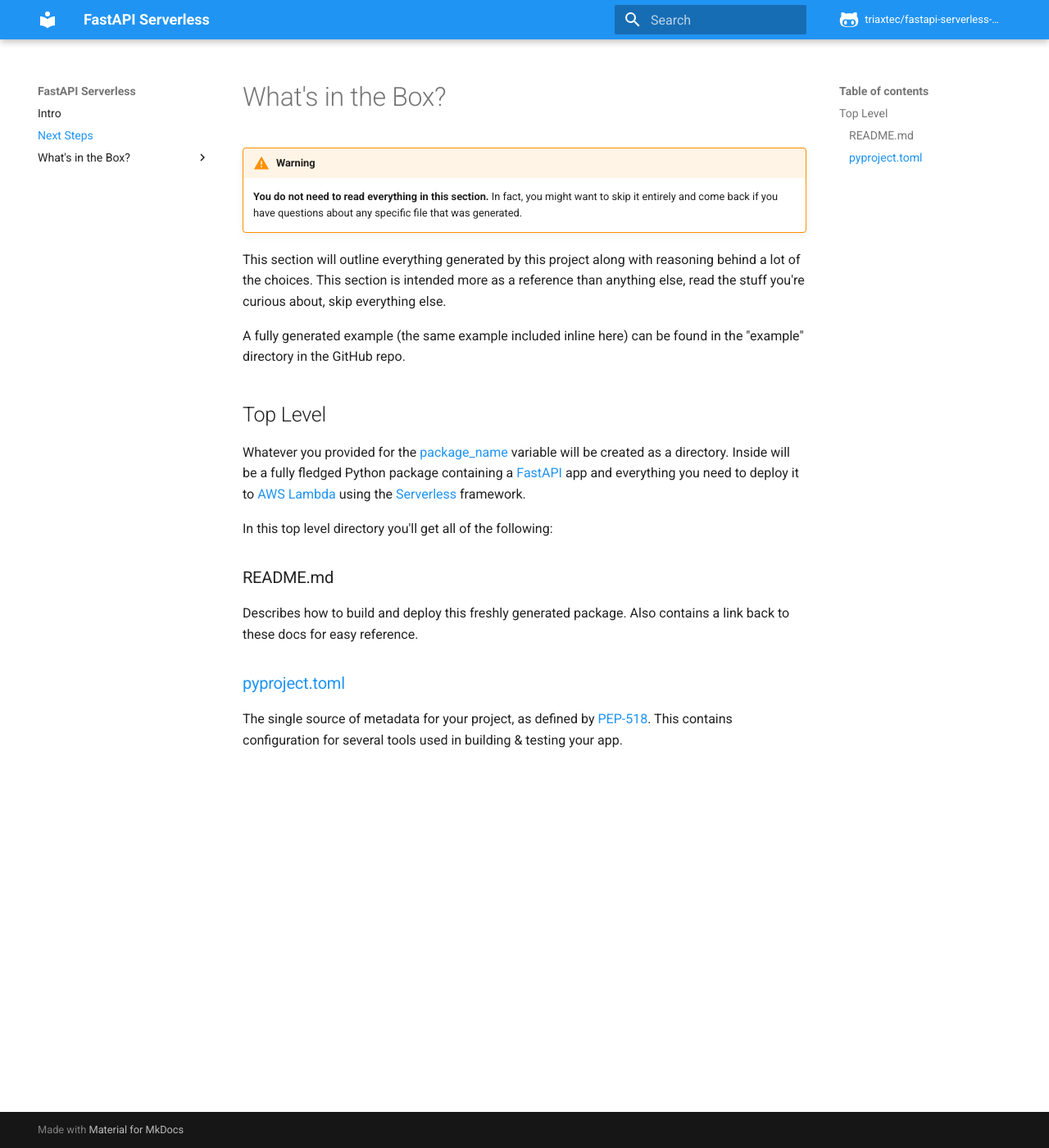
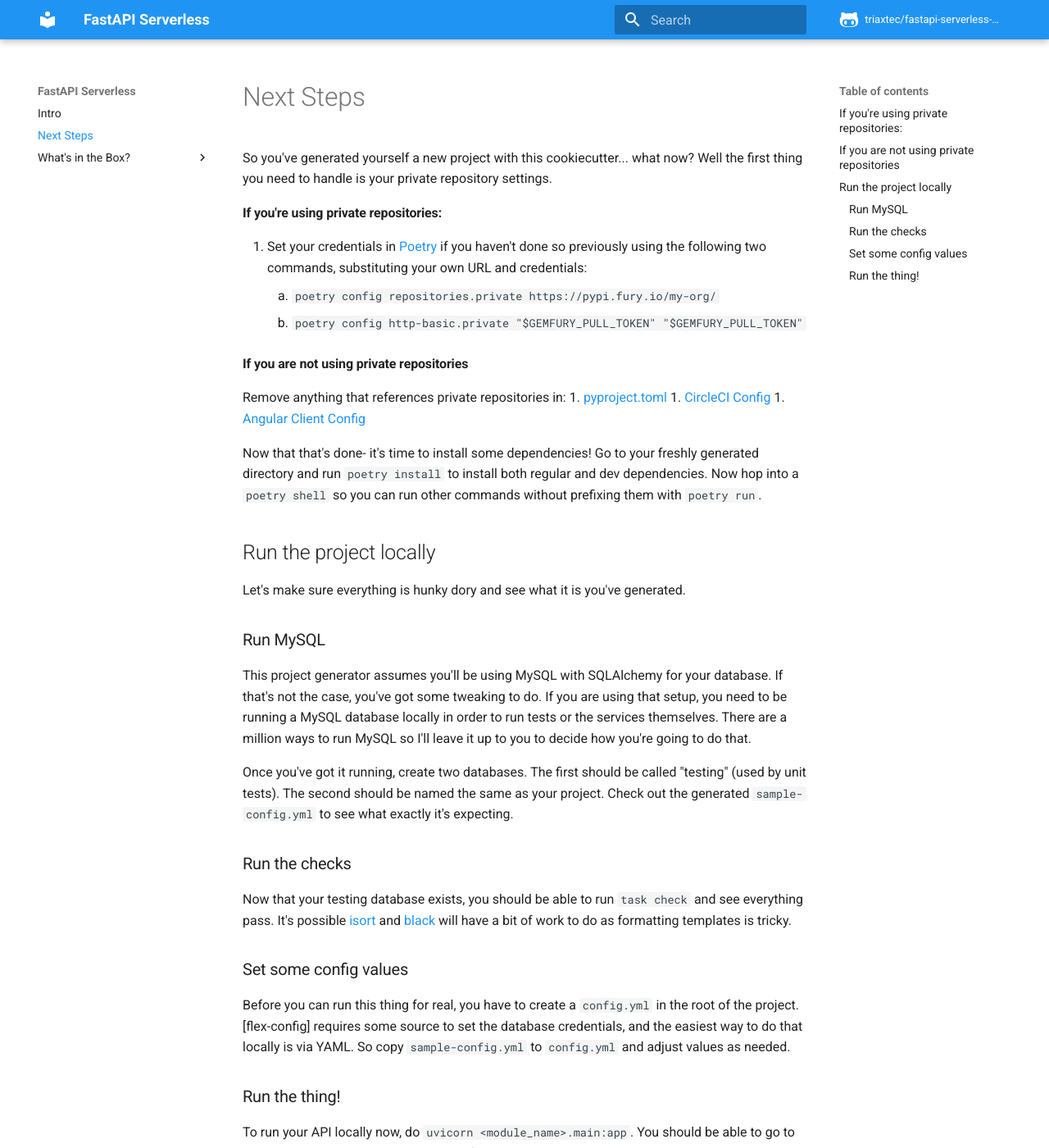
Before and after one commit to triaxtec/fastapi-serverless-cookiecutter, an MkDocs documentation site: the page built from docs/next_steps.md, in a window 1280 px wide and 1400 px high. Shown: the whole window at 82% size. Built offline with MkDocs 1.6.1 and Material for MkDocs 9.7.7, drawn with Linux system fonts in a browser that asks for light colours; comment, search, counter and statistics services are not loaded; some of the changed text lies outside the part shown.

Commit message:
Add some initial "Next Steps". Fix mypy in generated projects

```diff
--- a/docs/hyperlinks.md
+++ b/docs/hyperlinks.md
@@ -8,3 +8,4 @@
 [Serverless]: https://www.serverless.com/
 [isort]: https://pypi.org/project/isort/
 [Coverage]: https://coverage.readthedocs.io/en/coverage-5.1/
+[black]: https://black.readthedocs.io/en/stable/
--- a/docs/next_steps.md
+++ b/docs/next_steps.md
@@ -1,29 +1,48 @@
-# What's in the Box?
-!!!warning
-    **You do not need to read everything in this section.** In fact, you might want to skip it entirely and
-    come back if you have questions about any specific file that was generated.
+# Next Steps
+So you've generated yourself a new project with this cookiecutter... what now? Well the first thing you need to handle
+is your private repository settings.
 
-This section will outline everything generated by this project along with reasoning behind a lot of the choices. This
-section is intended more as a reference than anything else, read the stuff you're curious about, skip everything else.
+#### If you're using private repositories:
+1. Set your credentials in [Poetry] if you haven't done so previously using the following two commands, substituting
+ your own URL and credentials:
+    1. `poetry config repositories.private https://pypi.fury.io/my-org/`
+    1. `poetry config http-basic.private "$GEMFURY_PULL_TOKEN" "$GEMFURY_PULL_TOKEN"`
 
-A fully generated example (the same example included inline here) can be found in the "example" directory in the
-GitHub repo.
+#### If you are not using private repositories
+Remove anything that references private repositories in:
+1. [pyproject.toml](what_you_get/pyproject/private_pypi.md)
+1. [CircleCI Config](what_you_get/circleci.md)
+1. [Angular Client Config](what_you_get/generator_config.md)
 
-## Top Level
-Whatever you provided for the [package_name] variable will be created as a directory. Inside will be a fully fledged
-Python package containing a [FastAPI] app and everything you need to deploy it to [AWS Lambda] using the [Serverless] framework.
+Now that that's done- it's time to install some dependencies! Go to your freshly generated directory and run
+ `poetry install` to install both regular and dev dependencies. Now hop into a `poetry shell` so you can run other
+ commands without prefixing them with `poetry run`.
 
-In this top level directory you'll get all of the following:
+## Run the project locally
+Let's make sure everything is hunky dory and see what it is you've generated.
 
-### README.md
-Describes how to build and deploy this freshly generated package. Also contains a link back to these docs for easy reference.
+### Run MySQL
+This project generator assumes you'll be using MySQL with SQLAlchemy for your database. If that's not the case, you've got
+some tweaking to do. If you are using that setup, you need to be running a MySQL database locally in order to run tests
+or the services themselves. There are a million ways to run MySQL so I'll leave it up to you to decide how you're going
+to do that.
 
-### [pyproject.toml](pyproject.md)
-The single source of metadata for your project, as defined by [PEP-518]. This contains configuration for several tools
-used in building & testing your app.
+Once you've got it running, create two databases. The first should be called "testing" (used by unit tests). The second
+should be named the same as your project. Check out the generated `sample-config.yml` to see what exactly it's expecting.
+
+### Run the checks
+Now that your testing database exists, you should be able to run `task check` and see everything pass. It's possible
+[isort] and [black] will have a bit of work to do as formatting templates is tricky.
+
+### Set some config values
+Before you can run this thing for real, you have to create a `config.yml` in the root of the project. [flex-config]
+requires some source to set the database credentials, and the easiest way to do that locally is via YAML. So copy
+`sample-config.yml` to `config.yml` and adjust values as needed.
+
+### Run the thing!
+To run your API locally now, do `uvicorn <module_name>.main:app`. You should be able to go to
+[http://localhost:8000/docs](http://localhost:8000/docs) to see your fresh new API.
 
 
-[AWS Lambda]: https://aws.amazon.com/lambda/
-[package_name]: README.md#package_name
-[PEP-518]: https://www.python.org/dev/peps/pep-0518/
+
 {!./hyperlinks.md!}
```
Also changed, not shown: docs/what_you_get/pyproject/dev_dependencies.md (+0 -1 lines), 8 other files.
